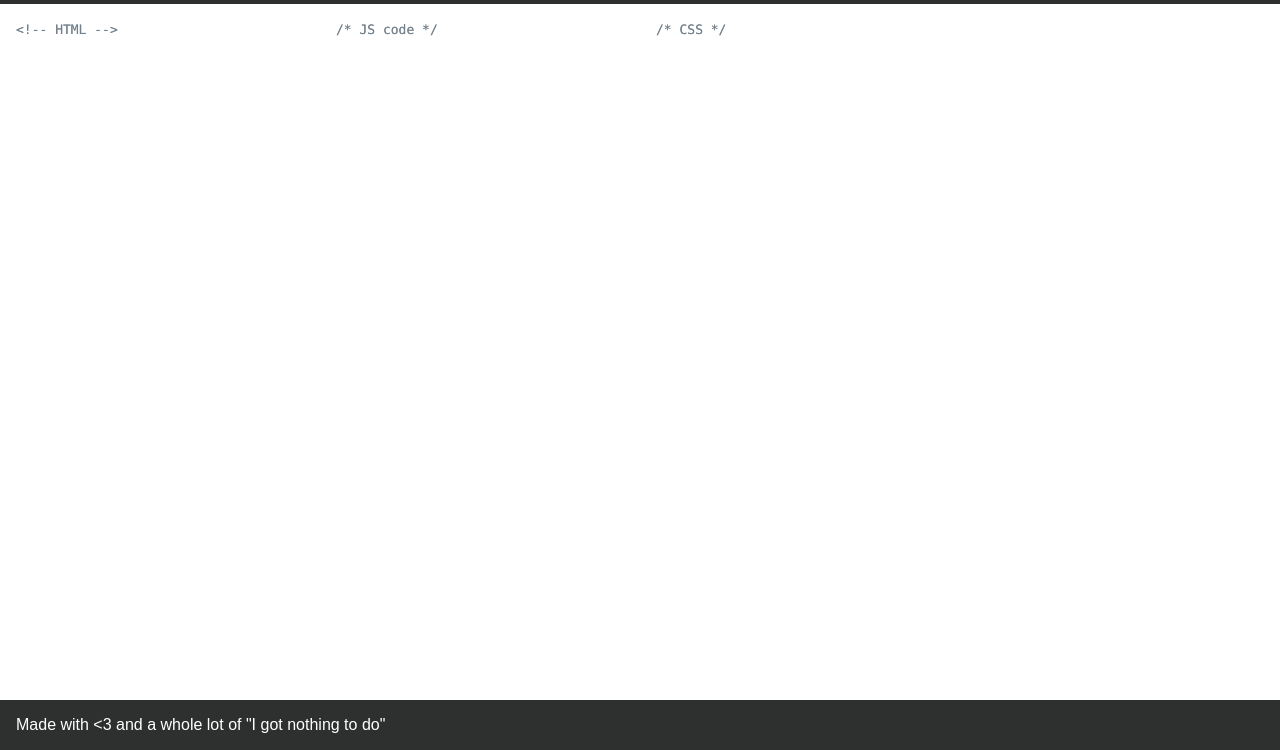
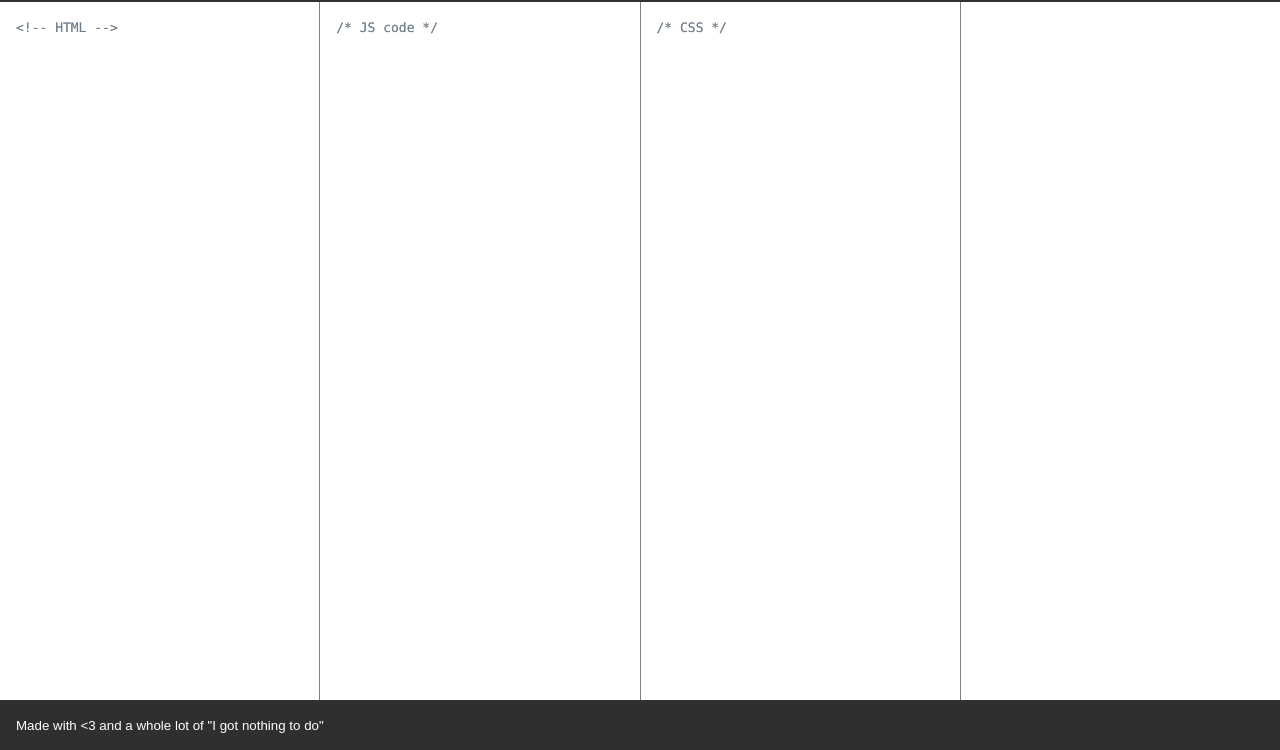
Before and after one commit to Vecuvia/tinker-js, a plain HTML site: page index.html in a window 1280 px wide. Shown: the part 50-800 px from the top of the page. Drawn offline with Linux system fonts and the light colour scheme.

Commit message:
Make it somewhat serviceable on mobile

```diff
--- a/css/style.css
+++ b/css/style.css
@@ -1,4 +1,8 @@
 /* Palette: acbdba-cddddd-a599b5-2e2f2f-051014 */
+
+* {
+  box-sizing: border-box;
+}
 
 body, html {
   height: 100%;
@@ -18,24 +22,46 @@ main {
   flex-direction: column;
 }
 
+iframe {
+  border: none;
+  height: 100px;
+}
+
+main .editor, iframe {
+  min-height: 100px;
+  min-width: 192px;
+  flex: 1 0;
+}
+
+main .editor {
+  border-bottom: 1px solid grey;
+}
+
 @media screen and (min-width: 768px) {
   main {
     flex-direction: row;
   }
-}
-
-main .editor, iframe {
-  flex: 1 0;
-}
-
-iframe {
-  border: none;
+  iframe {
+    height: auto;
+  }
+  main .editor {
+    border-bottom: none;
+    border-right: 1px solid grey;
+  }
 }
 
 nav, footer {
   background-color: #2E2F2F;
   color: #ffffff;
   padding: 1em;
+  min-height: 3em;
+}
+
+.brand {
+  font-size: 1em;
+  display: inline-block;
+  margin: 0;
+  padding-right: 1em;
 }
 
 nav button {
@@ -44,6 +70,7 @@ nav button {
   border: none;
   border-bottom: 2px solid #CDDDDD;
   font-size: 1em;
+  padding: 0;
 }
 
 nav button.unselected {
@@ -55,10 +82,3 @@ code[class*="language-"], pre[class*="language-"] {
   white-space: pre-wrap;
   word-wrap: break-word;
 }
-
-.brand {
-  font-size: 1em;
-  display: inline-block;
-  margin: 0;
-  padding-right: 1em;
-}
--- a/index.html
+++ b/index.html
@@ -24,7 +24,7 @@
     <iframe id="result" src=""></iframe>
   </main>
   <footer>
-    Made with &lt;3 and a whole lot of "I got nothing to do"
+    <small>Made with &lt;3 and a whole lot of "I got nothing to do"</small>
   </footer>
   <script src="js/prism.js"></script>
   <script src="js/codeflask.js"></script>
```
